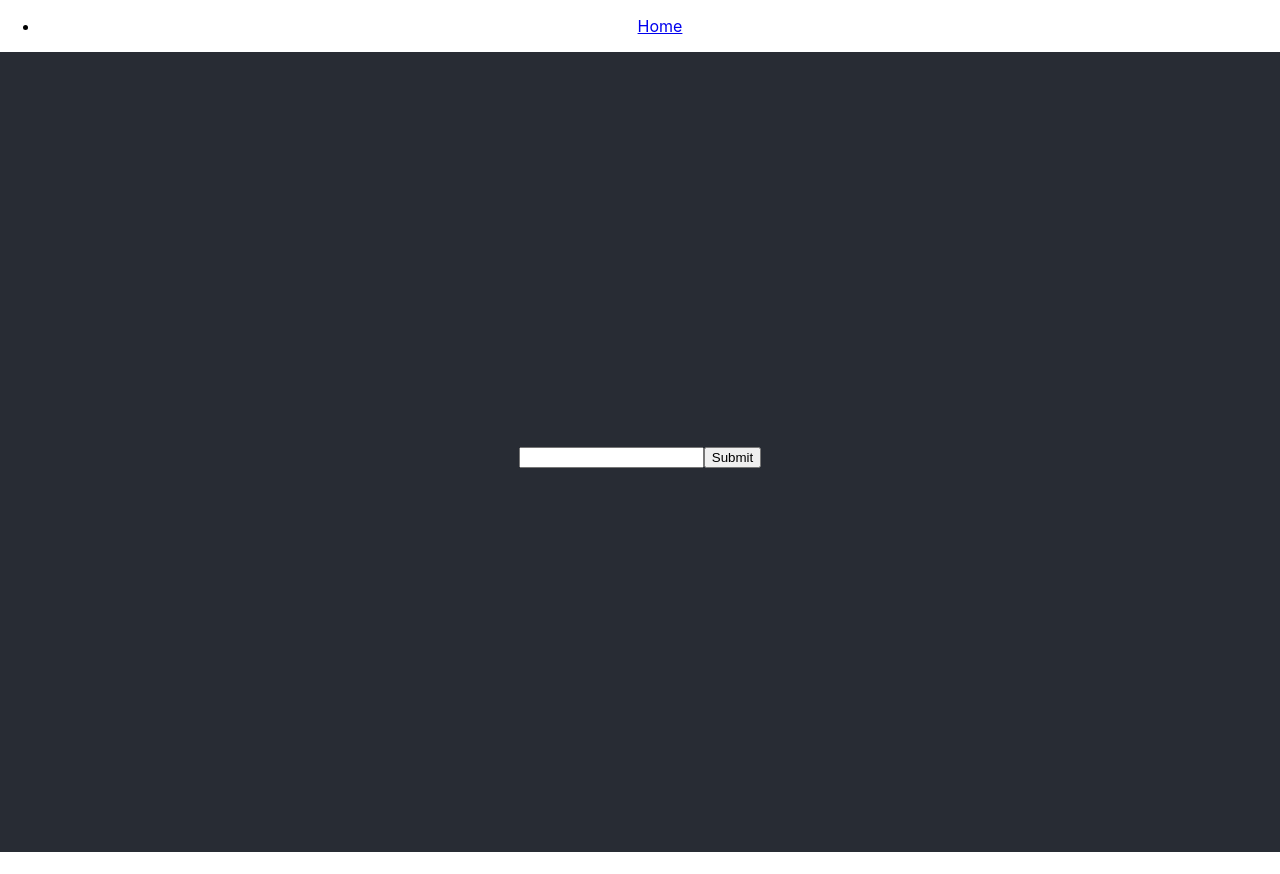
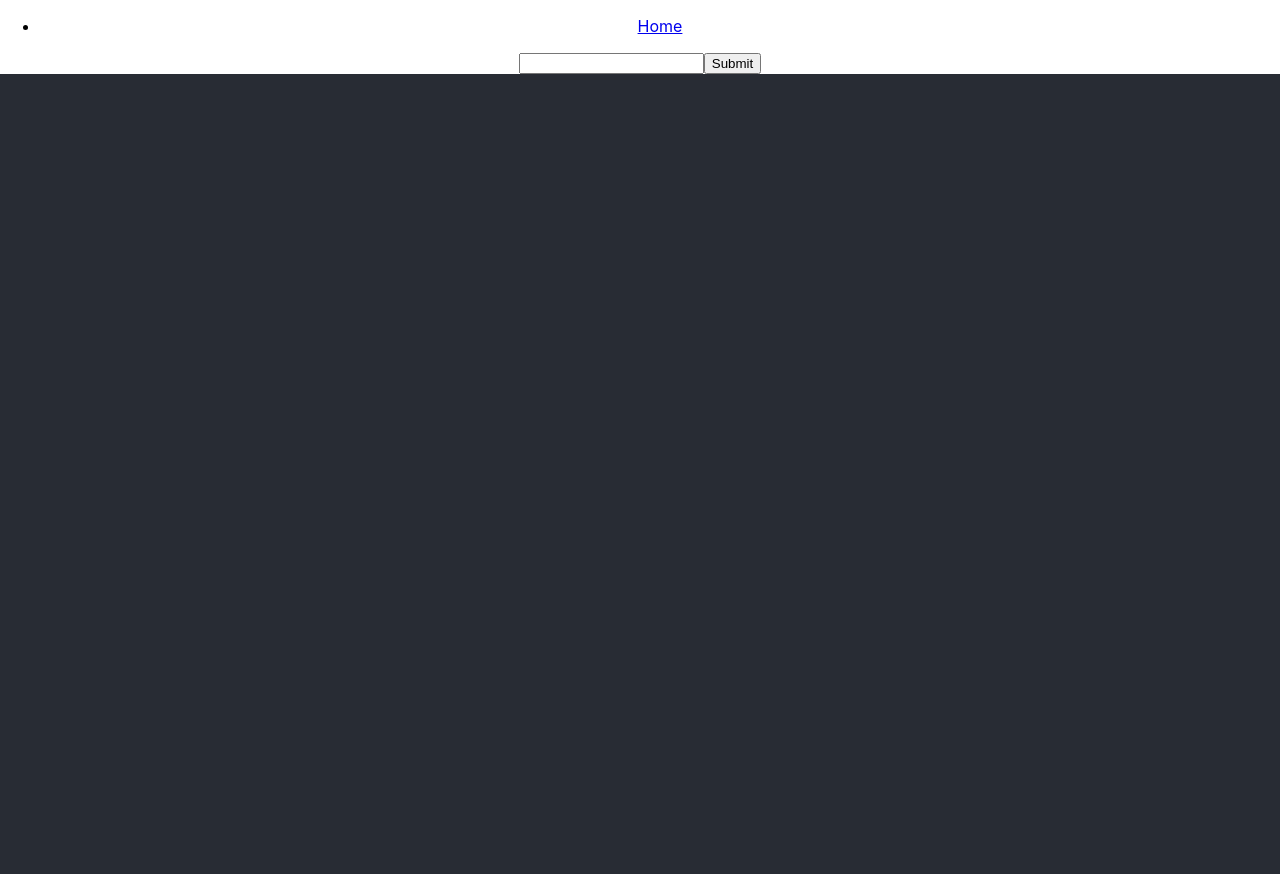
Before and after one commit to croat25/ritoapppractice, a React (Create React App) app: page / in a window 1280 px wide. Before the commit the page ends 852 px from the top, so only its background shows below. Built offline with nearby package versions, Linux system fonts and the light colour scheme.

Commit message:
looks right to me so far but idk XD

```diff
--- a/src/App.tsx
+++ b/src/App.tsx
@@ -16,19 +16,17 @@
         <nav>
           <ul>
             <li>
-              <Link to="/home">Home</Link>
+              <Link to="/">Home</Link>
             </li>
           </ul>
         </nav>
         <Switch>
           <Route path="/search/:name" component={ InputPractice } />
-          <Route path="/home">
-
-            <Home />
+          <Route path="/">
+           <Home />
           </Route>
         </Switch>
       <header className="App-header">
-       <SearchBarComponent />
       {/* <InputPractice /> */}
       </header>
     </div>
@@ -37,7 +35,7 @@
 }
 
 function Home() {
-  return <h2>Home</h2>;
+  return <SearchBarComponent /> ;
 }
 
 export default App;
```
